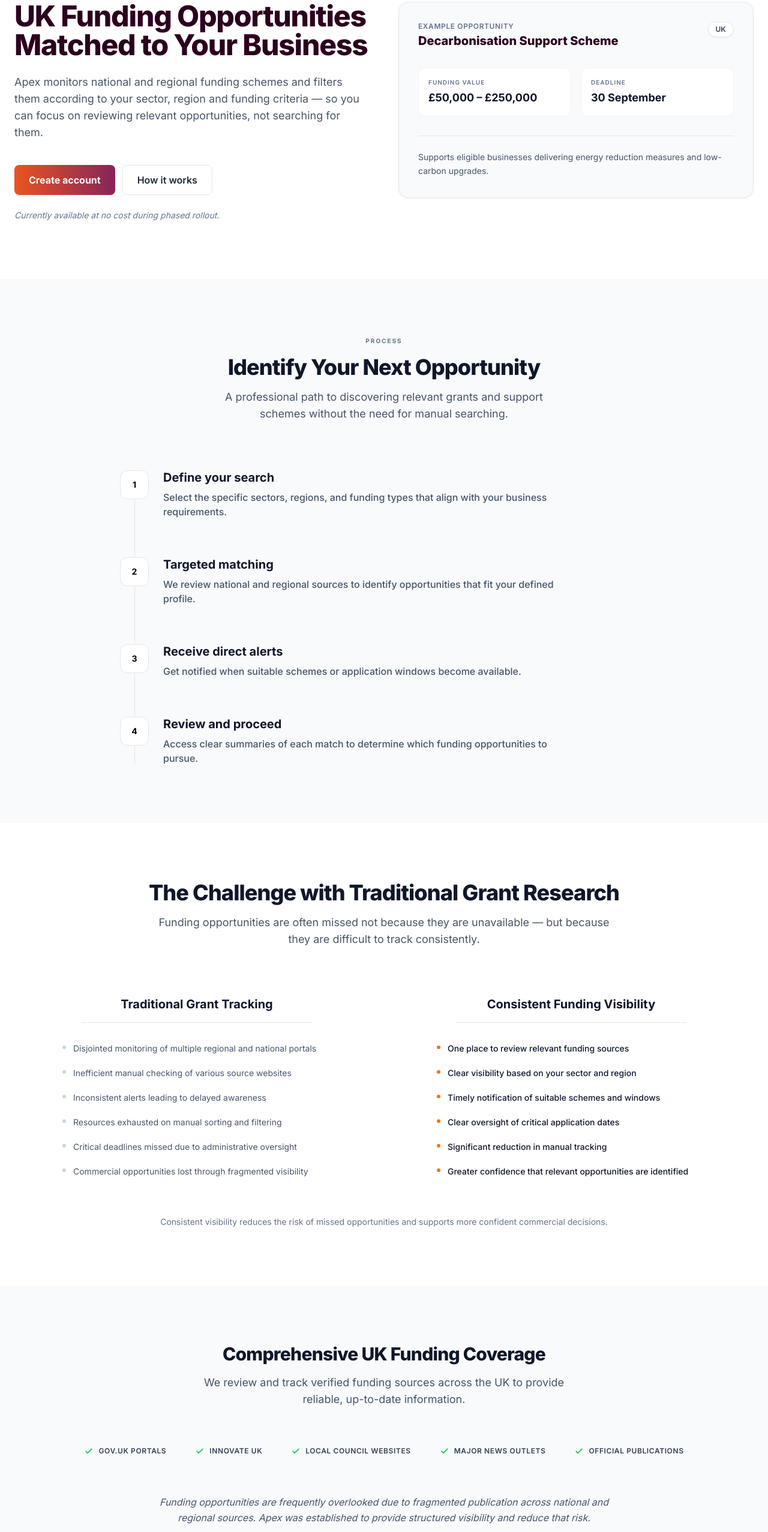
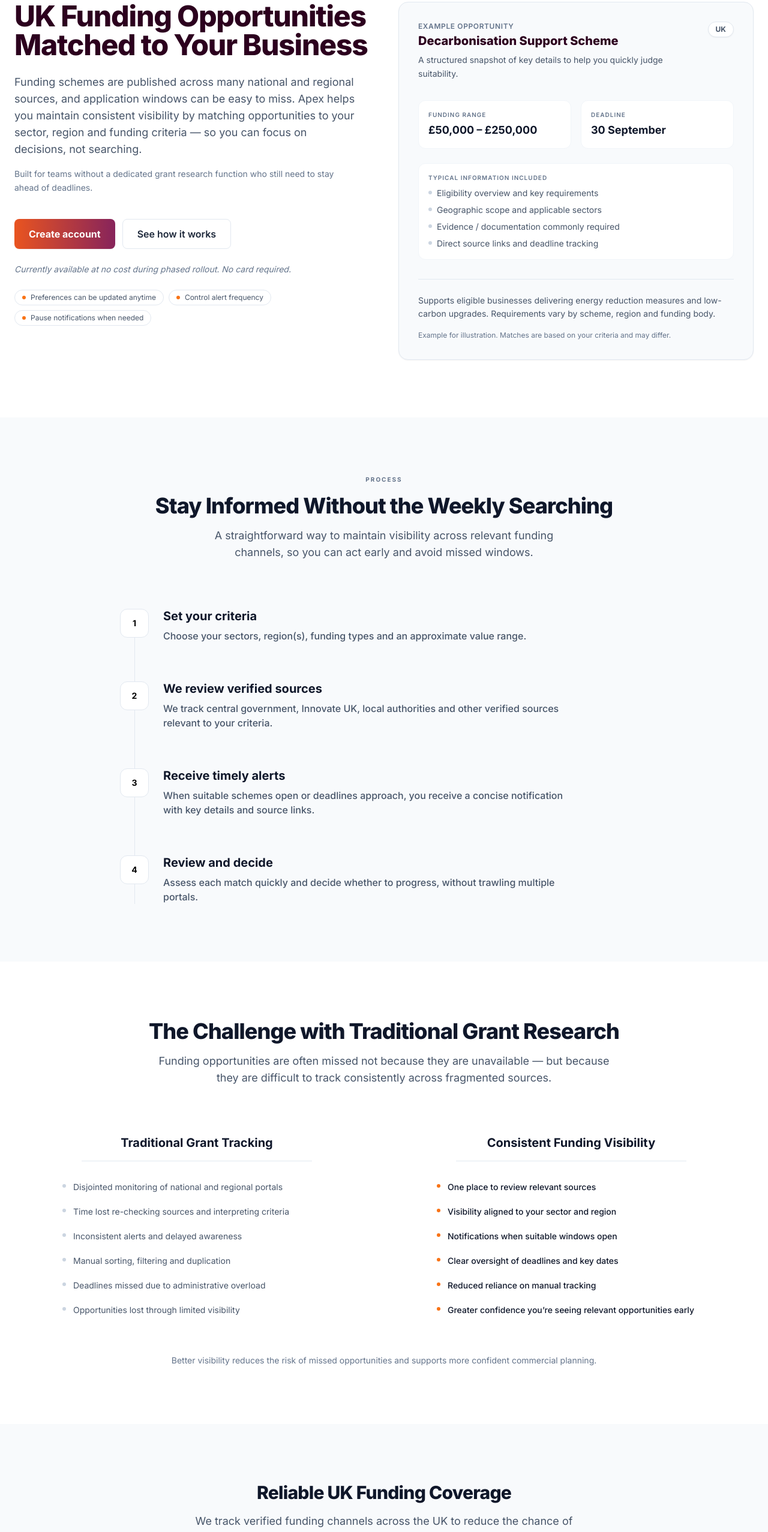
Before and after one commit to J-J-Day/apex-portal, a Next.js app: page /landing in a window 1280 px wide. Shown: the part 160-2714 px from the top of the page at 60% size. Built offline with nearby package versions, Linux system fonts and the light colour scheme.

Commit message:
Update page.tsx

```diff
--- a/app/landing/page.tsx
+++ b/app/landing/page.tsx
@@ -91,13 +91,19 @@ export default function LandingPage() {
               href="#challenge"
               className="hover:text-slate-900 transition-colors"
             >
-              The Challenge
+              The challenge
             </SmoothAnchor>
             <SmoothAnchor
               href="#sources"
               className="hover:text-slate-900 transition-colors"
             >
               Coverage
+            </SmoothAnchor>
+            <SmoothAnchor
+              href="#faq"
+              className="hover:text-slate-900 transition-colors"
+            >
+              FAQ
             </SmoothAnchor>
           </div>
 
@@ -128,9 +134,15 @@ export default function LandingPage() {
               </h1>
 
               <p className="mt-6 text-base md:text-lg text-slate-600 leading-relaxed max-w-xl">
-                Apex monitors national and regional funding schemes and filters them according to
-                your sector, region and funding criteria — so you can focus on reviewing relevant
-                opportunities, not searching for them.
+                Funding schemes are published across many national and regional sources, and
+                application windows can be easy to miss. Apex helps you maintain consistent
+                visibility by matching opportunities to your sector, region and funding criteria —
+                so you can focus on decisions, not searching.
+              </p>
+
+              <p className="mt-4 text-sm text-slate-500 max-w-xl leading-relaxed">
+                Built for teams without a dedicated grant research function who still need to stay
+                ahead of deadlines.
               </p>
 
               <div className="mt-10 flex flex-col sm:flex-row gap-3">
@@ -144,16 +156,31 @@ export default function LandingPage() {
                   href="#how-it-works"
                   className="inline-flex items-center justify-center px-6 py-3 rounded-lg border border-slate-200 text-slate-800 font-semibold hover:bg-slate-50 transition"
                 >
-                  How it works
+                  See how it works
                 </SmoothAnchor>
               </div>
 
               <div className="mt-6 text-sm text-slate-500 italic">
-                Currently available at no cost during phased rollout.
+                Currently available at no cost during phased rollout. No card required.
+              </div>
+
+              <div className="mt-6 flex flex-wrap gap-2 text-xs text-slate-600">
+                <span className="inline-flex items-center gap-2 rounded-full border border-slate-200 bg-white px-3 py-1">
+                  <span className="h-1.5 w-1.5 rounded-full bg-orange-500" />
+                  Preferences can be updated anytime
+                </span>
+                <span className="inline-flex items-center gap-2 rounded-full border border-slate-200 bg-white px-3 py-1">
+                  <span className="h-1.5 w-1.5 rounded-full bg-orange-500" />
+                  Control alert frequency
+                </span>
+                <span className="inline-flex items-center gap-2 rounded-full border border-slate-200 bg-white px-3 py-1">
+                  <span className="h-1.5 w-1.5 rounded-full bg-orange-500" />
+                  Pause notifications when needed
+                </span>
               </div>
             </div>
 
-            {/* Example Briefing Card */}
+            {/* Example Briefing Card (kept intentionally “briefing”, not portal UI) */}
             <div
               id="example"
               className="bg-slate-50 border border-slate-200 rounded-2xl p-8 shadow-sm"
@@ -166,6 +193,9 @@ export default function LandingPage() {
                   <div className="text-xl font-extrabold dark-purple-text mt-1 leading-tight">
                     Decarbonisation Support Scheme
                   </div>
+                  <div className="mt-2 text-sm text-slate-600 leading-relaxed">
+                    A structured snapshot of key details to help you quickly judge suitability.
+                  </div>
                 </div>
                 <span className="text-xs font-bold px-3 py-1 rounded-full bg-white border border-slate-200 text-slate-600 shadow-sm">
                   UK
@@ -175,7 +205,7 @@ export default function LandingPage() {
               <div className="mt-8 grid grid-cols-1 sm:grid-cols-2 gap-4">
                 <div className="bg-white border border-slate-100 rounded-xl p-4">
                   <div className="text-[10px] font-semibold text-slate-500 uppercase tracking-widest mb-1">
-                    Funding value
+                    Funding range
                   </div>
                   <div className="text-lg font-bold text-slate-900">
                     £50,000 – £250,000
@@ -191,9 +221,34 @@ export default function LandingPage() {
                 </div>
               </div>
 
+              <div className="mt-6 grid grid-cols-1 gap-3">
+                <div className="bg-white border border-slate-100 rounded-xl p-4">
+                  <div className="text-[10px] font-semibold text-slate-500 uppercase tracking-widest mb-1">
+                    Typical information included
+                  </div>
+                  <ul className="mt-2 space-y-2 text-sm text-slate-600">
+                    {[
+                      "Eligibility overview and key requirements",
+                      "Geographic scope and applicable sectors",
+                      "Evidence / documentation commonly required",
+                      "Direct source links and deadline tracking",
+                    ].map((x) => (
+                      <li key={x} className="flex items-start gap-2">
+                        <span className="mt-1.5 h-1.5 w-1.5 rounded-full bg-slate-300 shrink-0" />
+                        <span>{x}</span>
+                      </li>
+                    ))}
+                  </ul>
+                </div>
+              </div>
+
               <div className="mt-8 border-t border-slate-200 pt-6 text-sm text-slate-600 leading-relaxed">
                 Supports eligible businesses delivering energy reduction measures and low-carbon
-                upgrades.
+                upgrades. Requirements vary by scheme, region and funding body.
+              </div>
+
+              <div className="mt-4 text-xs text-slate-500">
+                Example for illustration. Matches are based on your criteria and may differ.
               </div>
             </div>
           </div>
@@ -208,11 +263,11 @@ export default function LandingPage() {
               Process
             </span>
             <h2 className="text-3xl md:text-4xl font-extrabold text-slate-900 tracking-tight">
-              Identify Your Next Opportunity
+              Stay Informed Without the Weekly Searching
             </h2>
             <p className="text-slate-600 mt-4 max-w-xl mx-auto text-base md:text-lg leading-relaxed">
-              A professional path to discovering relevant grants and support schemes without the
-              need for manual searching.
+              A straightforward way to maintain visibility across relevant funding channels, so you
+              can act early and avoid missed windows.
             </p>
           </div>
 
@@ -221,23 +276,23 @@ export default function LandingPage() {
             <div className="space-y-16 relative">
               <TimelineStep
                 step={1}
-                title="Define your search"
-                text="Select the specific sectors, regions, and funding types that align with your business requirements."
+                title="Set your criteria"
+                text="Choose your sectors, region(s), funding types and an approximate value range."
               />
               <TimelineStep
                 step={2}
-                title="Targeted matching"
-                text="We review national and regional sources to identify opportunities that fit your defined profile."
+                title="We review verified sources"
+                text="We track central government, Innovate UK, local authorities and other verified sources relevant to your criteria."
               />
               <TimelineStep
                 step={3}
-                title="Receive direct alerts"
-                text="Get notified when suitable schemes or application windows become available."
+                title="Receive timely alerts"
+                text="When suitable schemes open or deadlines approach, you receive a concise notification with key details and source links."
               />
               <TimelineStep
                 step={4}
-                title="Review and proceed"
-                text="Access clear summaries of each match to determine which funding opportunities to pursue."
+                title="Review and decide"
+                text="Assess each match quickly and decide whether to progress, without trawling multiple portals."
               />
             </div>
           </div>
@@ -254,7 +309,7 @@ export default function LandingPage() {
               </h2>
               <p className="text-slate-600 mt-4 text-base md:text-lg max-w-3xl mx-auto leading-relaxed">
                 Funding opportunities are often missed not because they are unavailable — but because
-                they are difficult to track consistently.
+                they are difficult to track consistently across fragmented sources.
               </p>
             </div>
 
@@ -265,12 +320,12 @@ export default function LandingPage() {
                 </h3>
                 <ul className="space-y-5 w-full max-w-md">
                   {[
-                    "Disjointed monitoring of multiple regional and national portals",
-                    "Inefficient manual checking of various source websites",
-                    "Inconsistent alerts leading to delayed awareness",
-                    "Resources exhausted on manual sorting and filtering",
-                    "Critical deadlines missed due to administrative oversight",
-                    "Commercial opportunities lost through fragmented visibility",
+                    "Disjointed monitoring of national and regional portals",
+                    "Time lost re-checking sources and interpreting criteria",
+                    "Inconsistent alerts and delayed awareness",
+                    "Manual sorting, filtering and duplication",
+                    "Deadlines missed due to administrative overload",
+                    "Opportunities lost through limited visibility",
                   ].map((item, i) => (
                     <li key={i} className="flex items-start gap-3 text-left">
                       <span className="h-1.5 w-1.5 rounded-full bg-slate-300 mt-1.5 flex-shrink-0" />
@@ -286,12 +341,12 @@ export default function LandingPage() {
                 </h3>
                 <ul className="space-y-5 w-full max-w-md">
                   {[
-                    "One place to review relevant funding sources",
-                    "Clear visibility based on your sector and region",
-                    "Timely notification of suitable schemes and windows",
-                    "Clear oversight of critical application dates",
-                    "Significant reduction in manual tracking",
-                    "Greater confidence that relevant opportunities are identified",
+                    "One place to review relevant sources",
+                    "Visibility aligned to your sector and region",
+                    "Notifications when suitable windows open",
+                    "Clear oversight of deadlines and key dates",
+                    "Reduced reliance on manual tracking",
+                    "Greater confidence you’re seeing relevant opportunities early",
                   ].map((item, i) => (
                     <li key={i} className="flex items-start gap-3 text-left">
                       <span className="h-1.5 w-1.5 rounded-full bg-orange-500 mt-1.5 flex-shrink-0" />
@@ -304,9 +359,9 @@ export default function LandingPage() {
               </div>
             </div>
 
-            {/* Optional mini-bridge line to next section */}
             <div className="mt-16 text-center text-sm text-slate-500">
-              Consistent visibility reduces the risk of missed opportunities and supports more confident commercial decisions.
+              Better visibility reduces the risk of missed opportunities and supports more confident
+              commercial planning.
             </div>
           </div>
         </div>
@@ -318,20 +373,21 @@ export default function LandingPage() {
           <div className="mx-auto max-w-6xl">
             <div className="text-center mb-16">
               <h2 className="text-3xl font-extrabold text-slate-900 tracking-tight">
-                Comprehensive UK Funding Coverage
+                Reliable UK Funding Coverage
               </h2>
               <p className="text-slate-600 mt-4 text-base md:text-lg max-w-2xl mx-auto leading-relaxed">
-                We review and track verified funding sources across the UK to provide reliable, up-to-date information.
+                We track verified funding channels across the UK to reduce the chance of missed
+                windows and overlooked deadlines.
               </p>
             </div>
 
-            <div className="flex flex-wrap justify-center items-center gap-x-12 gap-y-6 mb-16">
+            <div className="flex flex-wrap justify-center items-center gap-x-12 gap-y-6 mb-12">
               {[
                 "Gov.uk Portals",
                 "Innovate UK",
                 "Local Council Websites",
-                "Major News Outlets",
                 "Official Publications",
+                "Verified Sector Sources",
               ].map((source) => (
                 <div key={source} className="flex items-center gap-2">
                   <svg
@@ -354,10 +410,11 @@ export default function LandingPage() {
               ))}
             </div>
 
-            <div className="text-center">
-              <p className="text-slate-600 text-base leading-relaxed max-w-3xl mx-auto italic">
-                Funding opportunities are frequently overlooked due to fragmented publication across national
-                and regional sources. Apex was established to provide structured visibility and reduce that risk.
+            <div className="mx-auto max-w-3xl text-center">
+              <p className="text-slate-600 text-base leading-relaxed">
+                Many schemes are published across different channels with varying levels of clarity.
+                Apex provides structured visibility by filtering against your criteria and highlighting
+                key deadlines, so you can assess suitability faster.
               </p>
             </div>
           </div>
@@ -369,29 +426,30 @@ export default function LandingPage() {
         <div className="container mx-auto px-6">
           <div className="mx-auto max-w-5xl text-center">
             <h2 className="text-2xl md:text-3xl font-extrabold dark-purple-text tracking-tight mb-8">
-              Designed for Growing UK Businesses
+              Designed for UK SMEs Who Need Clarity
             </h2>
             <p className="text-slate-600 leading-relaxed text-base md:text-lg mb-16">
-              Apex is suited for organisations that want a clearer view of what funding may be relevant without manual searching.
+              For owners, commercial teams and operations leads who want consistent oversight of
+              funding opportunities — without dedicating hours each week to manual checks.
             </p>
 
             <div className="grid md:grid-cols-2 gap-8 text-left">
               <BulletCard
                 title="Typical users"
                 bullets={[
-                  "SMEs seeking capital funding",
-                  "Businesses exploring sustainability",
-                  "Organisations looking for innovation support",
+                  "SMEs seeking capital funding and support schemes",
+                  "Construction, property and retrofit businesses",
+                  "Organisations exploring sustainability and decarbonisation",
                   "Teams without dedicated grant research resources",
                 ]}
               />
               <BulletCard
                 title="What you can configure"
                 bullets={[
-                  "Industries and opportunity types",
-                  "Region and value range",
-                  "Optional company linking (not required)",
-                  "Preferences can be updated any time",
+                  "Sectors and opportunity types",
+                  "Region(s) and value range",
+                  "Notification preferences",
+                  "Criteria can be updated at any time",
                 ]}
               />
             </div>
@@ -399,7 +457,50 @@ export default function LandingPage() {
         </div>
       </section>
 
-      {/* Final CTA (bg: slate-50) */}
+      {/* FAQ (bg: slate-50) */}
+      <section id="faq" className="bg-slate-50 py-24">
+        <div className="container mx-auto px-6">
+          <div className="mx-auto max-w-4xl">
+            <div className="text-center mb-16">
+              <h2 className="text-3xl font-extrabold text-slate-900 tracking-tight">
+                Frequently Asked Questions
+              </h2>
+              <p className="text-slate-600 mt-4 text-base md:text-lg leading-relaxed">
+                Clear answers to the common questions before creating an account.
+              </p>
+            </div>
+
+            <div className="space-y-4">
+              <FaqItem
+                q="Do you help write applications?"
+                a="Apex focuses on identifying and surfacing relevant opportunities with clear, structured information. It does not submit applications on your behalf."
+              />
+              <FaqItem
+                q="Will I be spammed with alerts?"
+                a="No. Alerts are tied to your criteria, and you control notification preferences. You can pause or update criteria any time."
+              />
+              <FaqItem
+                q="Is this only for grants?"
+                a="Apex may include a range of funding opportunities and support schemes depending on availability and your selected criteria."
+              />
+              <FaqItem
+                q="How do you decide what is relevant?"
+                a="Matches are based on the criteria you set — such as sector, region and funding type — and filtered to help reduce irrelevant noise."
+              />
+              <FaqItem
+                q="Is there a cost to sign up?"
+                a="Apex is currently available at no cost during phased rollout. Pricing may be introduced after testing and rollout."
+              />
+              <FaqItem
+                q="Can I change my criteria later?"
+                a="Yes. Preferences are designed to be flexible and can be updated at any time."
+              />
+            </div>
+          </div>
+        </div>
+      </section>
+
+      {/* Final CTA (bg: slate-50 kept for a clean close) */}
       <section className="bg-slate-50 py-24">
         <div className="container mx-auto px-6">
           <div className="mx-auto max-w-6xl">
@@ -409,7 +510,11 @@ export default function LandingPage() {
                   Ready to set your criteria?
                 </div>
                 <div className="text-slate-600 mt-2 leading-relaxed">
-                  Create an account to start receiving matched alerts aligned with your industry and region.
+                  Create an account to start receiving matched alerts aligned with your sector and
+                  region — and reduce the risk of missed opportunities.
+                </div>
+                <div className="mt-4 text-sm text-slate-500">
+                  No card required • Update preferences anytime • Control alert frequency
                 </div>
               </div>
 
@@ -424,7 +529,7 @@ export default function LandingPage() {
                   href="#challenge"
                   className="inline-flex items-center justify-center px-10 py-4 rounded-lg border border-slate-200 text-slate-800 font-semibold hover:bg-slate-50 transition text-center text-lg"
                 >
-                  Learn more
+                  Revisit the challenge
                 </SmoothAnchor>
               </div>
             </div>
@@ -444,8 +549,8 @@ export default function LandingPage() {
                 GRANT SOLUTIONS
               </div>
               <div className="text-sm text-slate-500 mt-6 max-w-sm leading-relaxed">
-                A professional monitoring service helping UK businesses identify relevant funding
-                opportunities with consistency and confidence.
+                A professional monitoring service helping UK businesses maintain visibility across
+                relevant funding channels with consistency and confidence.
               </div>
             </div>
 
@@ -454,13 +559,19 @@ export default function LandingPage() {
                 How it works
               </SmoothAnchor>
               <SmoothAnchor href="#challenge" className="hover:text-slate-900">
-                Challenge
+                The challenge
               </SmoothAnchor>
               <SmoothAnchor href="#sources" className="hover:text-slate-900">
                 Coverage
               </SmoothAnchor>
+              <SmoothAnchor href="#faq" className="hover:text-slate-900">
+                FAQ
+              </SmoothAnchor>
               <Link href="/login" className="hover:text-slate-900">
                 Login
+              </Link>
+              <Link href="/login" className="hover:text-slate-900">
+                Create account
               </Link>
             </div>
           </div>
@@ -515,3 +626,12 @@ function TimelineStep({
     </div>
   );
 }
+
+function FaqItem({ q, a }: { q: string; a: string }) {
+  return (
+    <div className="bg-white border border-slate-200 rounded-2xl p-6">
+      <div className="font-semibold text-slate-900">{q}</div>
+      <div className="text-slate-600 mt-2 leading-relaxed">{a}</div>
+    </div>
+  );
+}
```
